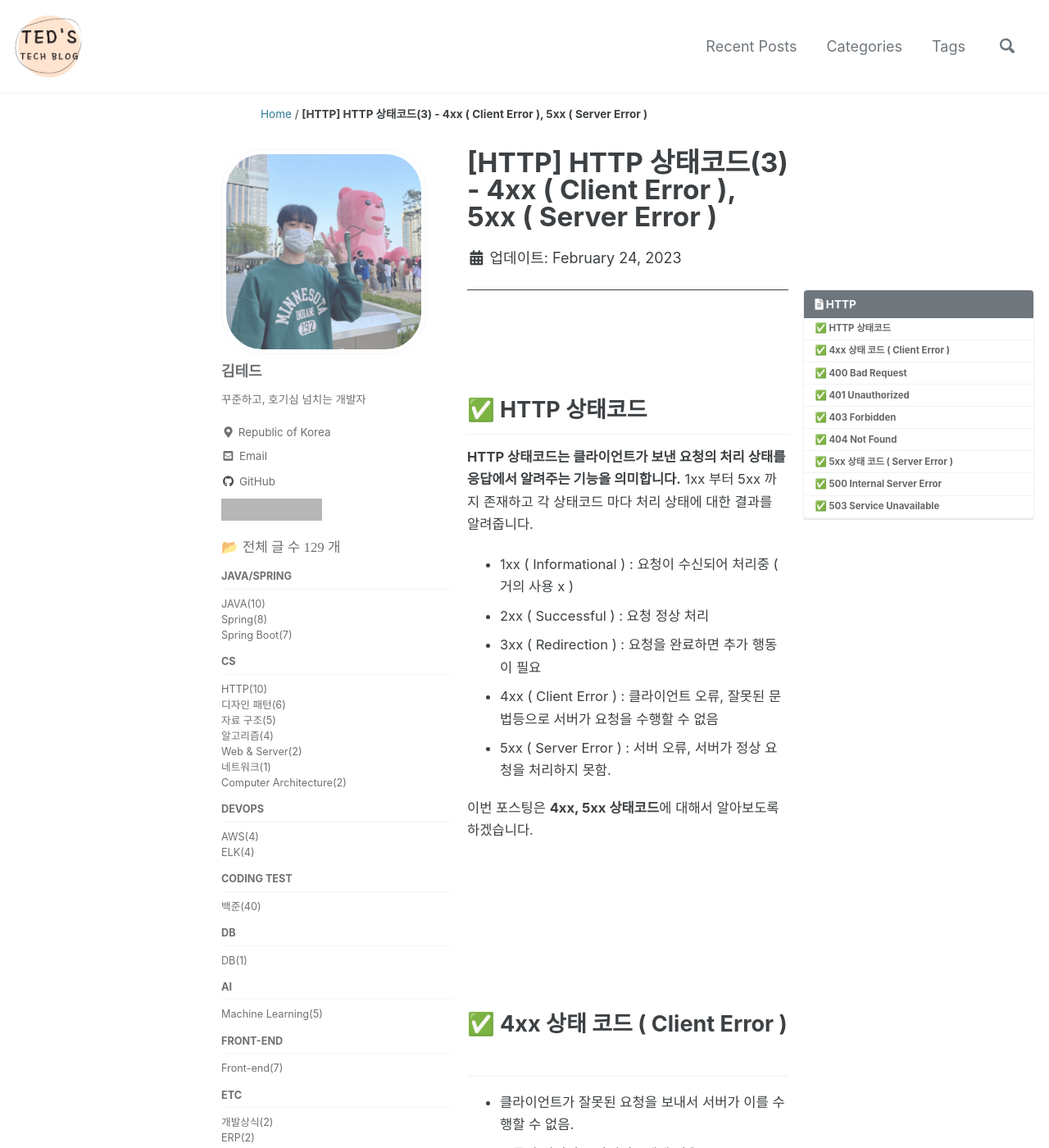
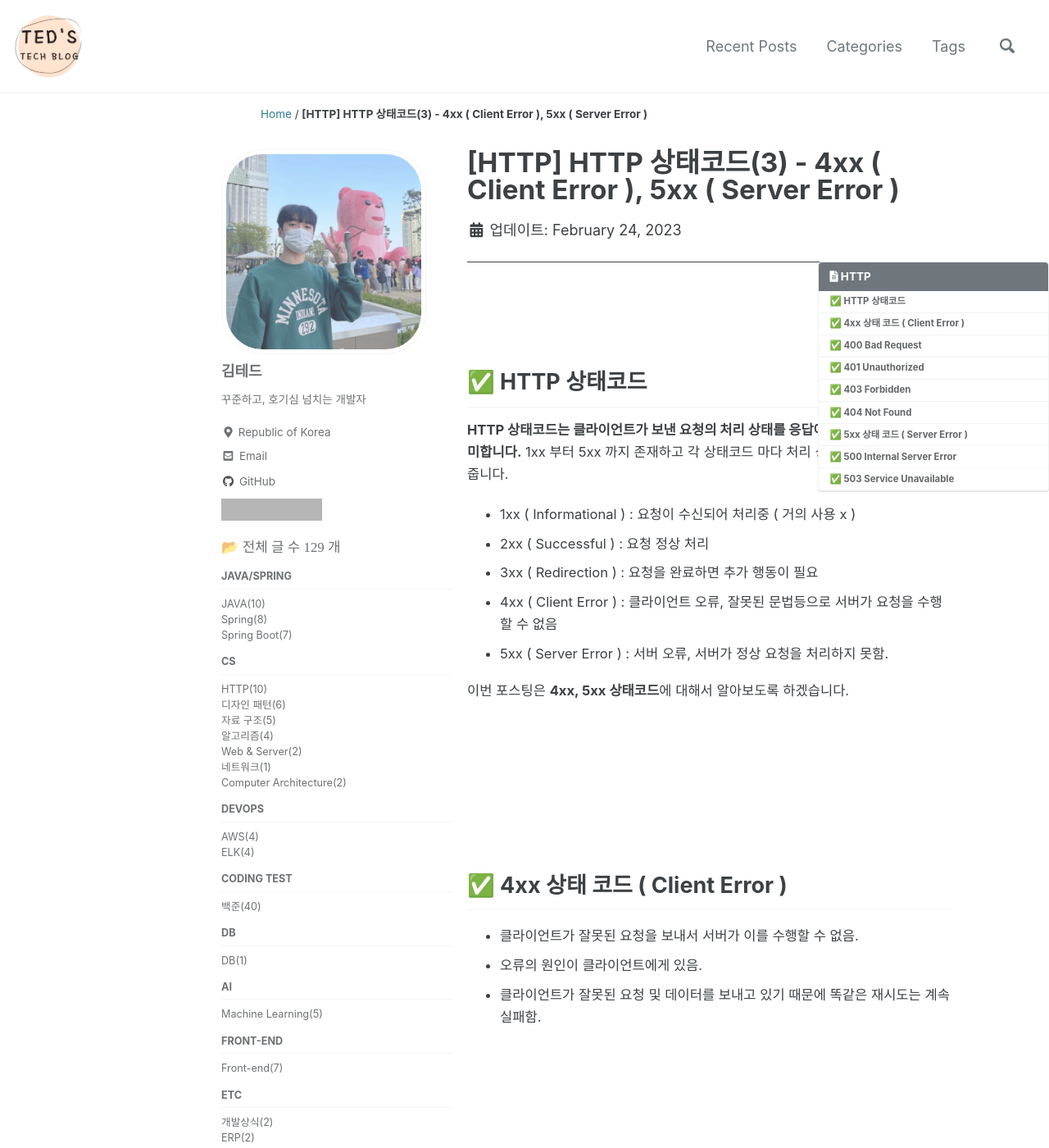
Before and after one commit to idkim97/idkim97.github.io, a Jekyll site: the page built from _posts/2023-02-24-HTTP 상태코드(3) - 4xx ( Client Error ) , 5xx ( Server Error ).md, in a window 1280 px wide and 1400 px high. Shown: the whole window at 82% size. Built offline with Jekyll 4.4.1, drawn with Linux system fonts in a browser that asks for light colours; cached includes are drawn as plain includes; some web fonts are replaced; comment, search, counter and statistics services are not loaded; grey boxes are pictures that could not be loaded.

Commit message:
Update _page.scss

```diff
--- a/_sass/minimal-mistakes/_page.scss
+++ b/_sass/minimal-mistakes/_page.scss
@@ -40,13 +40,14 @@ body {
   @include breakpoint($large) {
     float: right;
     width: calc(100% - #{$right-sidebar-width-narrow});
-    // padding-right: $right-sidebar-width-narrow;
-    padding-right: $right-sidebar-width-narrow - 180px;
+    padding-right: $right-sidebar-width-narrow;
+
   }
 
   @include breakpoint($x-large) {
     width: calc(100% - #{$right-sidebar-width});
-    padding-right: $right-sidebar-width;
+    // padding-right: $right-sidebar-width;
+    padding-right: $right-sidebar-width-narrow - 180px;
   }
 
   .page__inner-wrap {
```
